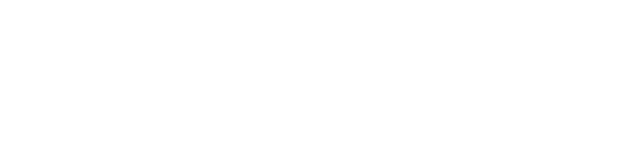
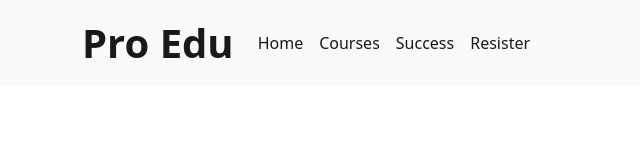
Before and after one commit to Afsana34/EdTech-website.pdf, a plain HTML site: page index.html in a window 1280 px wide. Shown: the whole page, without its empty margins (0-640 px from the left). Drawn offline with nearby package versions, Linux system fonts and the light colour scheme.

Commit message:
added navber

```diff
--- a/index.html
+++ b/index.html
@@ -8,6 +8,30 @@
     <link rel="stylesheet" href="https://cdn.jsdelivr.net/npm/bootstrap@5.2.0/dist/css/bootstrap.min.css">
 </head>
 <body>
+    <nav class="navbar navbar-expand-lg bg-light">
+        <div class="container">
+          <a class="navbar-brand fs-1 fw-bold" href="#">Pro Edu</a>
+          <button class="navbar-toggler" type="button" data-bs-toggle="collapse" data-bs-target="#navbarNav" aria-controls="navbarNav" aria-expanded="false" aria-label="Toggle navigation">
+            <span class="navbar-toggler-icon"></span>
+          </button>
+          <div class="collapse navbar-collapse" id="navbarNav">
+            <ul class="navbar-nav">
+              <li class="nav-item">
+                <a class="nav-link active" aria-current="page" href="#">Home</a>
+              </li>
+              <li class="nav-item">
+                <a class="nav-link active" href="#">Courses</a>
+              </li>
+              <li class="nav-item">
+                <a class="nav-link active" href="#">Success</a>
+              </li>
+              <li class="nav-item">
+                <a class="nav-link active">Resister</a>
+              </li>
+            </ul>
+          </div>
+        </div>
+      </nav>
     <script src="https://cdn.jsdelivr.net/npm/bootstrap@5.2.0/dist/js/bootstrap.bundle.min.js"></script>
 </body>
 </html>
```
